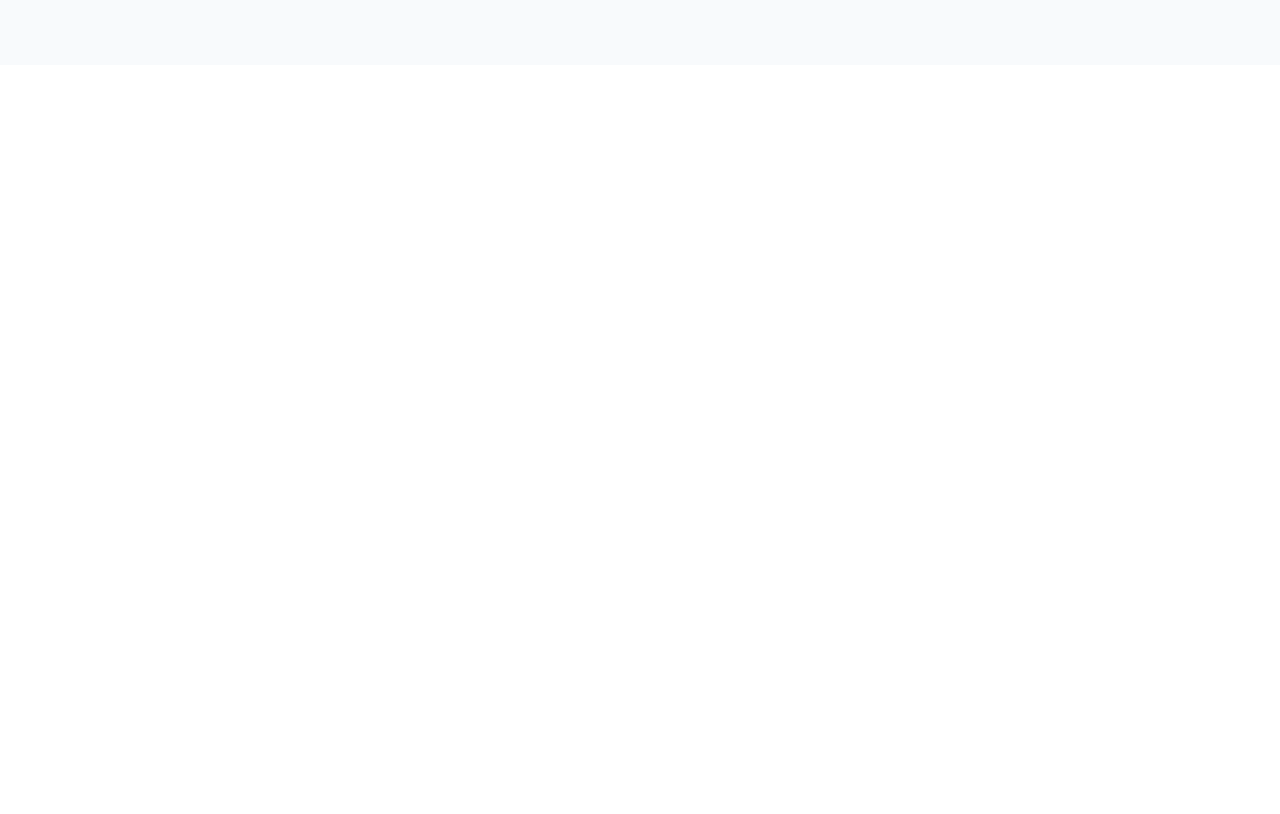
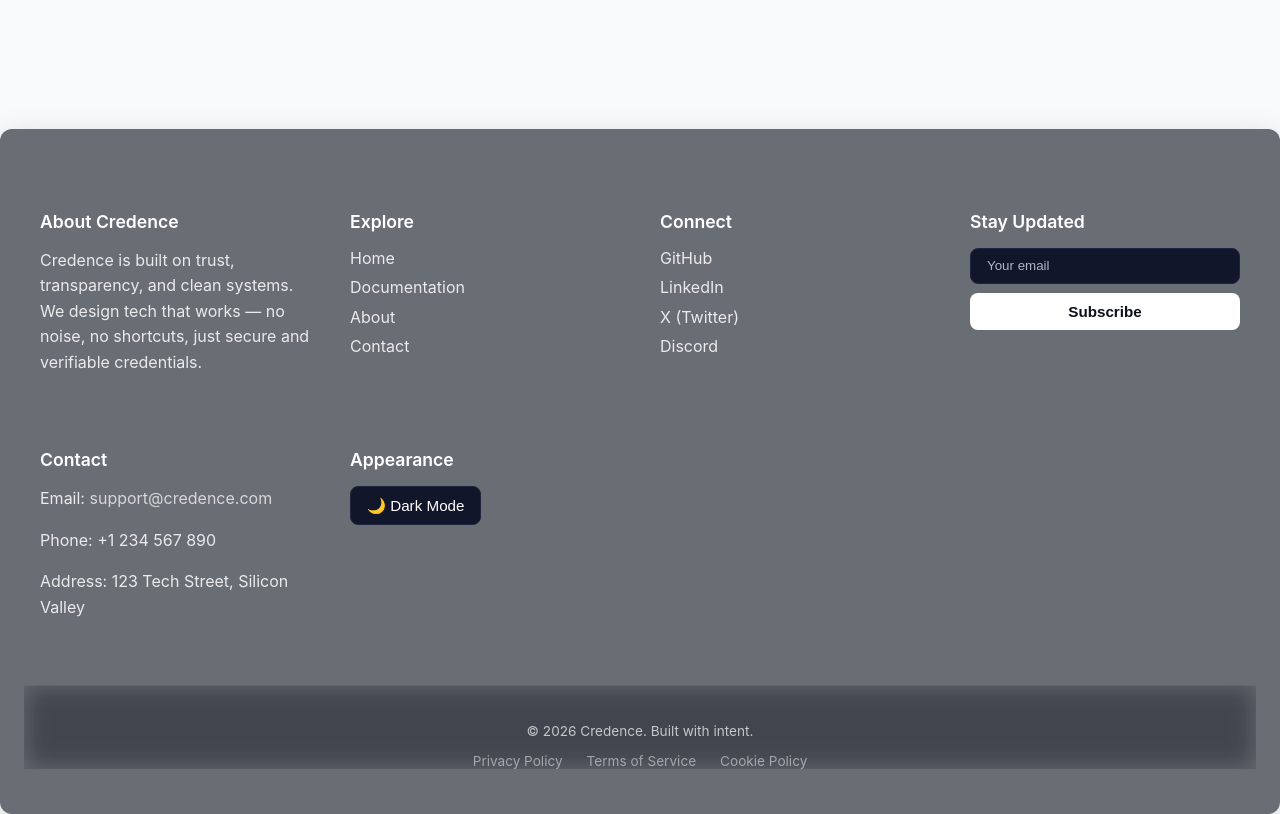
Before and after one commit to prakashhh2/credence, a React (Create React App) app: page / in a window 1280 px wide. Shown: the part 800-1614 px from the top of the page. Before the commit the page ends 865 px from the top, so only its background shows below. Built offline with nearby package versions, Linux system fonts and the light colour scheme.

Commit message:
updating UI

```diff
--- a/package.json
+++ b/package.json
@@ -7,9 +7,10 @@
     "@testing-library/jest-dom": "^6.9.1",
     "@testing-library/react": "^16.3.2",
     "@testing-library/user-event": "^13.5.0",
+    "ethers": "^6.16.0",
     "react": "^19.2.4",
     "react-dom": "^19.2.4",
-    "react-scripts": "5.0.1",
+    "react-scripts": "^0.0.0",
     "web-vitals": "^2.1.4"
   },
   "scripts": {
--- a/src/App.css
+++ b/src/App.css
@@ -103,7 +103,7 @@ button {
 }
 
 .btn-secondary:hover {
-  background-color: #dbeafe;
+  background-color: #96b6e1;
 }
 
 /* Neutral / verification action */
--- a/src/App.js
+++ b/src/App.js
@@ -12,8 +12,9 @@
  */
 
 import "./App.css";
-import Navbar from "./components/layout/Navbar";
+import Navbar from "./components/layout/Navbar.jsx";
 import logo from "./assets/transparent-logo.png";
+import Footer from "./components/layout/Footer.jsx";
 
 function App() {
   return (
@@ -57,6 +58,9 @@ function App() {
           </button>
         </div>
       </header>
+
+      {/* Footer */}
+      <Footer />
     </div>
   );
 }
--- a/src/components/layout/Footer.css
+++ b/src/components/layout/Footer.css
@@ -1,10 +1,13 @@
-/* THEME VARIABLES */
+/* ==============================
+   THEME VARIABLES
+   ============================== */
 body[data-theme="dark"] {
   --bg: #0b0f19;
   --card: #11162a;
   --text: #ffffff;
   --muted: #b0b6c3;
   --border: #1f2540;
+  --footer-bg: rgba(11, 15, 25, 0.6);
 }
 
 body[data-theme="light"] {
@@ -13,14 +16,23 @@ body[data-theme="light"] {
   --text: #0b0f19;
   --muted: #555b6e;
   --border: #dcdfea;
+  --footer-bg: rgba(255, 255, 255, 0.6);
 }
 
-/* FOOTER */
+/* ==============================
+   FOOTER
+   ============================== */
 .footer {
-  background: var(--bg);
+  background: var(--footer-bg);
+  backdrop-filter: blur(12px);
+  -webkit-backdrop-filter: blur(12px); /* Safari support */
   color: var(--text);
   padding: 4rem 1.5rem 2rem;
   margin-top: 4rem;
+  border-radius: 12px; /* optional rounded edges */
+  box-shadow: 0 8px 32px rgba(0, 0, 0, 0.15);
+  position: relative;
+  z-index: 10;
 }
 
 .footer-container {
@@ -31,13 +43,17 @@ body[data-theme="light"] {
   gap: 2.5rem;
 }
 
+/* SECTION HEADINGS */
 .footer-section h3 {
   margin-bottom: 1rem;
   font-size: 1.1rem;
+  font-weight: 600;
 }
 
+/* TEXT & LINKS */
 .footer-section p {
-  color: var(--muted);
+  color: var(--text);
+  opacity: 0.85;
   line-height: 1.6;
 }
 
@@ -52,12 +68,49 @@ body[data-theme="light"] {
 
 .footer-section a {
   text-decoration: none;
-  color: var(--muted);
-  transition: color 0.3s ease;
+  color: var(--text);
+  opacity: 0.85;
+  transition: all 0.3s ease;
 }
 
 .footer-section a:hover {
+  color: #ffffff;
+  opacity: 1;
+}
+
+/* NEWSLETTER FORM */
+.footer-newsletter {
+  display: flex;
+  flex-direction: column;
+  gap: 0.6rem;
+}
+
+.footer-input {
+  padding: 0.6rem 1rem;
+  border-radius: 8px;
+  border: 1px solid var(--border);
+  background: var(--card);
   color: var(--text);
+  outline: none;
+}
+
+.footer-input::placeholder {
+  color: var(--muted);
+}
+
+.footer-btn {
+  padding: 0.6rem 1rem;
+  border-radius: 8px;
+  border: none;
+  background: var(--text);
+  color: var(--bg);
+  cursor: pointer;
+  font-weight: 600;
+  transition: all 0.3s ease;
+}
+
+.footer-btn:hover {
+  background: var(--muted);
 }
 
 /* THEME BUTTON */
@@ -75,12 +128,53 @@ body[data-theme="light"] {
   transform: translateY(-2px);
 }
 
-/* BOTTOM */
+/* BOTTOM SECTION */
 .footer-bottom {
   text-align: center;
   margin-top: 3rem;
   padding-top: 1.5rem;
   font-size: 0.85rem;
-  color: var(--muted);
-  border-top: 1px solid var(--border);
+  color: var(--text);
+  opacity: 0.7;
+  border-top: 1px solid rgba(255, 255, 255, 0.1);
+  backdrop-filter: blur(12px);
 }
+
+.footer-legal {
+  list-style: none;
+  padding: 0;
+  display: flex;
+  justify-content: center;
+  gap: 1.5rem;
+  margin-top: 0.5rem;
+}
+
+.footer-legal li a {
+  color: var(--text);
+  opacity: 0.7;
+  text-decoration: none;
+  transition: all 0.3s ease;
+}
+
+.footer-legal li a:hover {
+  opacity: 1;
+  color: #ffffff;
+}
+
+/* ==============================
+   RESPONSIVE ADJUSTMENTS
+   ============================== */
+@media (max-width: 768px) {
+  .footer-container {
+    grid-template-columns: 1fr 1fr;
+  }
+}
+
+@media (max-width: 480px) {
+  .footer-container {
+    grid-template-columns: 1fr;
+  }
+  .footer-newsletter {
+    flex-direction: column;
+  }
+}
--- a/src/components/layout/Footer.jsx
+++ b/src/components/layout/Footer.jsx
@@ -21,12 +21,12 @@ const Footer = () => {
           <h3>About Credence</h3>
           <p>
             Credence is built on trust, transparency, and clean systems.
-            We design tech that actually works — no noise, no shortcuts,
-            just truth written in code.
+            We design tech that works — no noise, no shortcuts, just
+            secure and verifiable credentials.
           </p>
         </div>
 
-        {/* LINKS */}
+        {/* EXPLORE LINKS */}
         <div className="footer-section">
           <h3>Explore</h3>
           <ul>
@@ -37,14 +37,43 @@ const Footer = () => {
           </ul>
         </div>
 
-        {/* SOCIAL */}
+        {/* CONNECT / SOCIAL */}
         <div className="footer-section">
           <h3>Connect</h3>
           <ul>
             <li><a href="#">GitHub</a></li>
             <li><a href="#">LinkedIn</a></li>
             <li><a href="#">X (Twitter)</a></li>
+            <li><a href="#">Discord</a></li>
           </ul>
+        </div>
+
+        {/* NEWSLETTER */}
+        <div className="footer-section">
+          <h3>Stay Updated</h3>
+          <form
+            onSubmit={(e) => {
+              e.preventDefault();
+              alert("Subscribed!");
+            }}
+            className="footer-newsletter"
+          >
+            <input
+              type="email"
+              placeholder="Your email"
+              required
+              className="footer-input"
+            />
+            <button type="submit" className="footer-btn">Subscribe</button>
+          </form>
+        </div>
+
+        {/* CONTACT INFO */}
+        <div className="footer-section">
+          <h3>Contact</h3>
+          <p>Email: <a href="mailto:support@credence.com">support@credence.com</a></p>
+          <p>Phone: +1 234 567 890</p>
+          <p>Address: 123 Tech Street, Silicon Valley</p>
         </div>
 
         {/* THEME TOGGLE */}
@@ -57,8 +86,14 @@ const Footer = () => {
 
       </div>
 
+      {/* FOOTER BOTTOM */}
       <div className="footer-bottom">
-        © {new Date().getFullYear()} Credence. Built with intent.
+        <p>© {new Date().getFullYear()} Credence. Built with intent.</p>
+        <ul className="footer-legal">
+          <li><a href="/privacy">Privacy Policy</a></li>
+          <li><a href="/terms">Terms of Service</a></li>
+          <li><a href="/cookies">Cookie Policy</a></li>
+        </ul>
       </div>
     </footer>
   );
```
Also changed, not shown: 1 other file (tests, documents, lock files or other folders).
